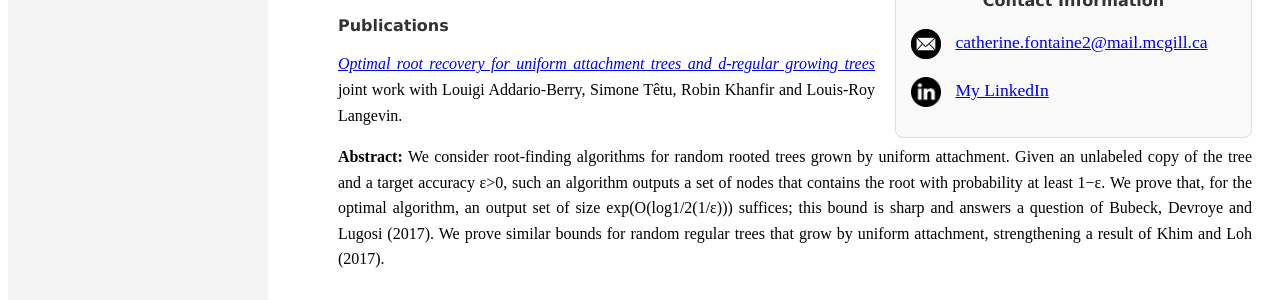
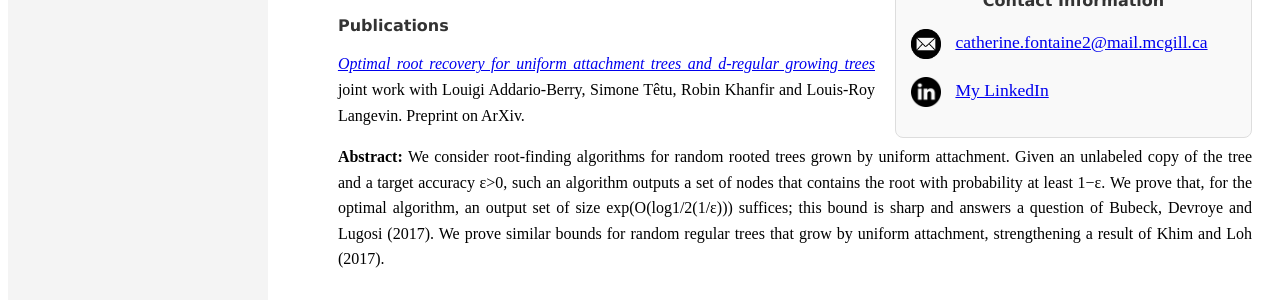
Before and after one commit to CatherineFontaine/CatherineFontaine.github.io, a Jekyll site: the page built from index.md, in a window 1280 px wide. Shown: the part 812-1112 px from the top of the page. Built offline with Jekyll 4.4.1, drawn with Linux system fonts in a browser that asks for light colours.

Commit message:
Update index.md

```diff
--- a/index.md
+++ b/index.md
@@ -20,6 +20,6 @@ I’m particularly drawn to the intersection of mathematics and computer science
 
 ### Publications
 
-[*Optimal root recovery for uniform attachment trees and d-regular growing trees*](https://arxiv.org/abs/2411.18614) joint work with Louigi Addario-Berry, Simone Têtu, Robin Khanfir and Louis-Roy Langevin.
+[*Optimal root recovery for uniform attachment trees and d-regular growing trees*](https://arxiv.org/abs/2411.18614) joint work with Louigi Addario-Berry, Simone Têtu, Robin Khanfir and Louis-Roy Langevin. Preprint on ArXiv.
 
 **Abstract:** We consider root-finding algorithms for random rooted trees grown by uniform attachment. Given an unlabeled copy of the tree and a target accuracy ε>0, such an algorithm outputs a set of nodes that contains the root with probability at least 1−ε. We prove that, for the optimal algorithm, an output set of size exp(O(log1/2(1/ε))) suffices; this bound is sharp and answers a question of Bubeck, Devroye and Lugosi (2017). We prove similar bounds for random regular trees that grow by uniform attachment, strengthening a result of Khim and Loh (2017).
```
